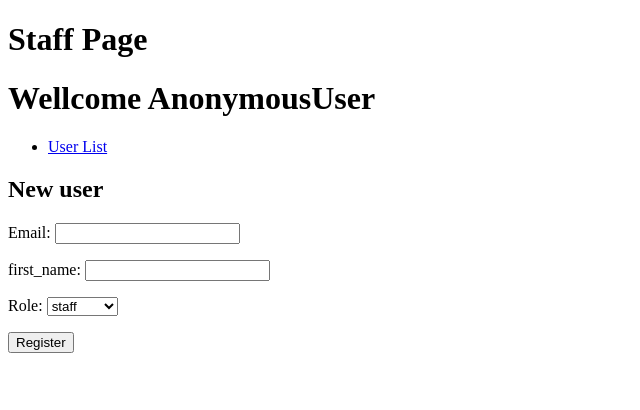
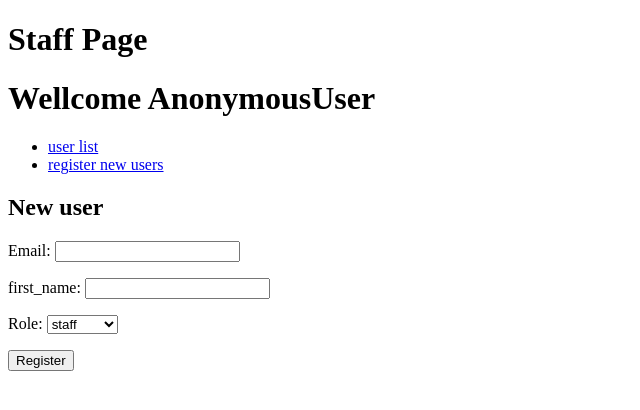
Before and after one commit to alexlopesbr/School-Django, a Django app: page /staff/home in a window 1280 px wide. Shown: the top 410 px of the page, without its empty margins (0-640 px from the left). Run offline with Django 4.2, Linux system fonts and the light colour scheme.

Commit message:
new links in staff section

```diff
--- a/core/views.py
+++ b/core/views.py
@@ -8,7 +8,7 @@ from . forms import LoginForm
 
 
 class Login(View):
-    STAFF_HOME_URL = '/staff/home'
+    STAFF_HOME_URL = '/staff/user-list'
     STUDENT_HOME_URL = '/student/home'
     TEACHER_HOME_URL = '/teacher/home'
 
--- a/staff/templates/staff/link_bar.html
+++ b/staff/templates/staff/link_bar.html
@@ -1,3 +1,4 @@
 <ul class="link-bar">
-    <li><a href="{% url 'staff_user_list' %}">User List</a></li>
+    <li><a href="{% url 'staff_user_list' %}">user list</a></li>
+    <li><a href="{% url 'staff_home' %}">register new users</a></li>
 </ul>
```
Also changed, not shown: 1 other file.
